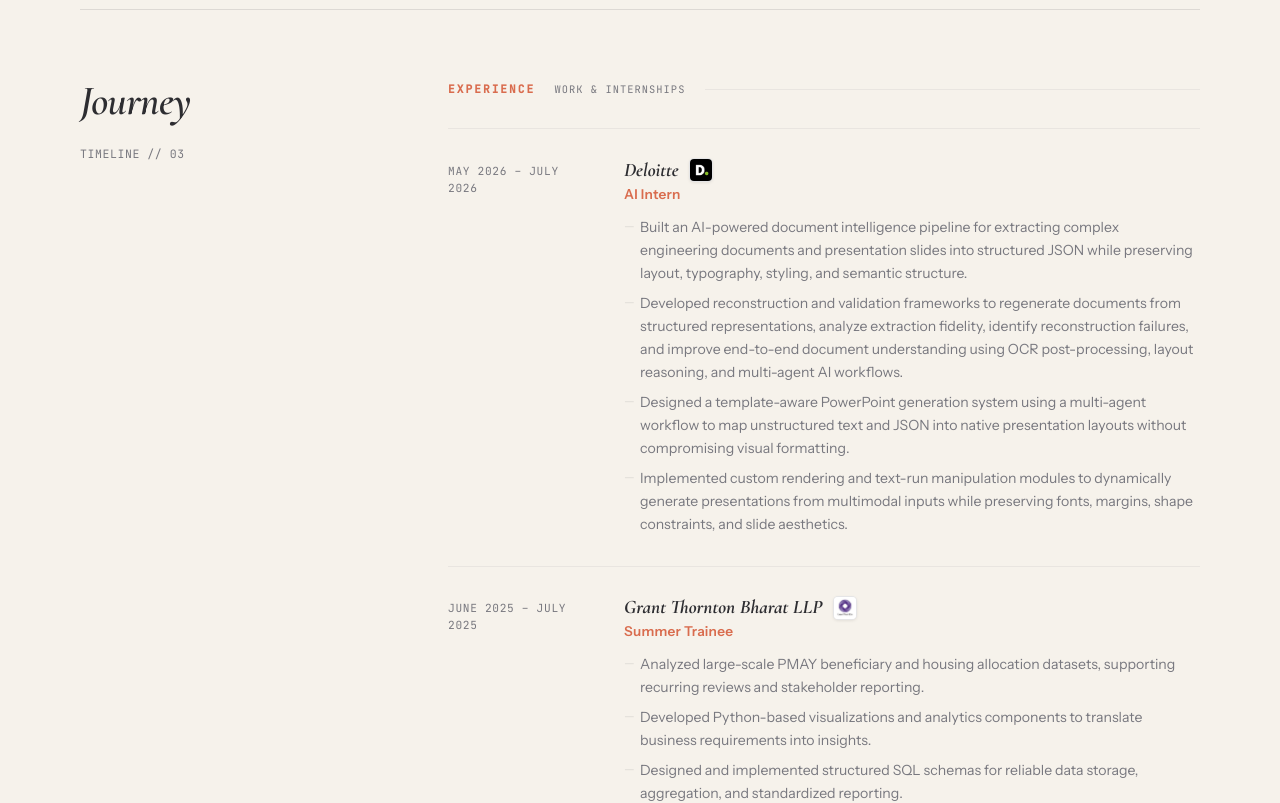
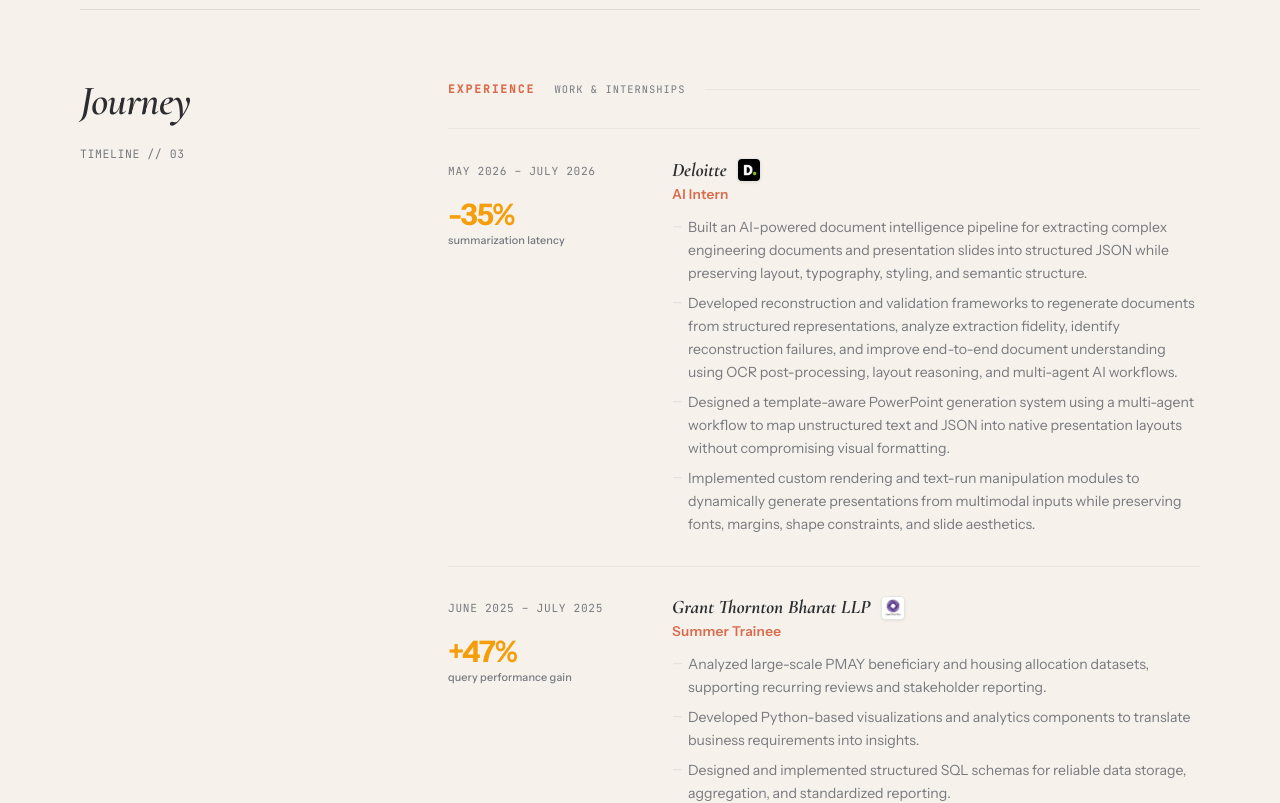
Before and after one commit to ShikharVeer10/ShikharVeer10.github.io, a React (Vite) app: page / in a window 1280 px wide. Shown: the part 3300-4103 px from the top of the page. Built offline with nearby package versions, Linux system fonts and the light colour scheme; no server answers.

Commit message:
feat: integrate animated numerical stats into left column without congesting bullets

```diff
--- a/src/components/Journey.jsx
+++ b/src/components/Journey.jsx
@@ -1,5 +1,41 @@
 import React, { useState, useEffect, useRef } from 'react';
 import { journey } from '../data';
+
+function AnimatedNumber({ value, prefix = '', suffix = '', trigger }) {
+  const [displayValue, setDisplayValue] = useState(0);
+
+  useEffect(() => {
+    if (!trigger) {
+      setDisplayValue(0);
+      return;
+    }
+
+    const duration = 1200; // ms
+    const startTime = performance.now();
+
+    const animate = (currentTime) => {
+      const elapsed = currentTime - startTime;
+      const progress = Math.min(elapsed / duration, 1);
+      // Ease out cubic: 1 - pow(1 - progress, 3)
+      const easeOut = 1 - Math.pow(1 - progress, 3);
+      const current = Math.round(easeOut * value);
+
+      setDisplayValue(current);
+
+      if (progress < 1) {
+        requestAnimationFrame(animate);
+      }
+    };
+
+    requestAnimationFrame(animate);
+  }, [trigger, value]);
+
+  return (
+    <span className="jg-stat-numeric">
+      {prefix}{displayValue}{suffix}
+    </span>
+  );
+}
 
 function JourneyGroup({ label, meta, items }) {
   const groupRef = useRef(null);
@@ -31,10 +67,26 @@ function JourneyGroup({ label, meta, items }) {
             key={idx}
             style={{ transitionDelay: `${idx * 80}ms` }}
           >
-            {/* Date pill — left aligned */}
-            <div className="jg-date">{item.date}</div>
+            {/* Left Column: Date & Animated Metric Badge */}
+            <div className="jg-left-col">
+              <div className="jg-date">{item.date}</div>
 
-            {/* Entry body */}
+              {item.stat && (
+                <div className="jg-stat-badge">
+                  <div className="jg-stat-val">
+                    <AnimatedNumber
+                      value={item.stat.value}
+                      prefix={item.stat.prefix}
+                      suffix={item.stat.suffix}
+                      trigger={visible}
+                    />
+                  </div>
+                  <div className="jg-stat-label">{item.stat.label}</div>
+                </div>
+              )}
+            </div>
+
+            {/* Entry body: Unchanged width & full breathing room for bullets */}
             <div className="jg-body">
               <div className="jg-top">
                 <div className="jg-org-row">
--- a/src/data.js
+++ b/src/data.js
@@ -88,6 +88,12 @@ export const journey = {
       logo: "/logos/deloitte.png",
       linkedin: "https://www.linkedin.com/company/deloitte/",
       date: "May 2026 – July 2026",
+      stat: {
+        value: 35,
+        prefix: "-",
+        suffix: "%",
+        label: "summarization latency"
+      },
       bullets: [
         "Built an AI-powered document intelligence pipeline for extracting complex engineering documents and presentation slides into structured JSON while preserving layout, typography, styling, and semantic structure.",
         "Developed reconstruction and validation frameworks to regenerate documents from structured representations, analyze extraction fidelity, identify reconstruction failures, and improve end-to-end document understanding using OCR post-processing, layout reasoning, and multi-agent AI workflows.",
@@ -101,6 +107,12 @@ export const journey = {
       logo: "/logos/grant-thornton.jpeg",
       linkedin: "https://www.linkedin.com/company/grant-thornton-bharat-llp/",
       date: "June 2025 – July 2025",
+      stat: {
+        value: 47,
+        prefix: "+",
+        suffix: "%",
+        label: "query performance gain"
+      },
       bullets: [
         "Analyzed large-scale PMAY beneficiary and housing allocation datasets, supporting recurring reviews and stakeholder reporting.",
         "Developed Python-based visualizations and analytics components to translate business requirements into insights.",
@@ -113,6 +125,12 @@ export const journey = {
       logo: "/logos/coschoolai.jpeg",
       linkedin: "https://www.linkedin.com/company/coschoolai/",
       date: "April 2023 – June 2023",
+      stat: {
+        value: 36,
+        prefix: "-",
+        suffix: "%",
+        label: "hallucination rate"
+      },
       bullets: [
         "Designed structured prompt sets to evaluate generative AI robustness and benchmarked model phrasing sensitivities.",
         "Conducted systematic evaluation of model robustness by testing edge cases and instruction phrasing.",
--- a/src/index.css
+++ b/src/index.css
@@ -737,8 +737,8 @@ body.dark-mode .tech-badge {
 /* Single entry row */
 .jg-entry {
   display: grid;
-  grid-template-columns: 9rem 1fr;
-  gap: 0 2rem;
+  grid-template-columns: 11.5rem 1fr;
+  gap: 0 2.5rem;
   padding: 1.8rem 0;
   border-bottom: 1px solid var(--line-soft);
   opacity: 0;
@@ -770,6 +770,44 @@ body.dark-mode .tech-badge {
   color: var(--muted);
   padding-top: 0.3rem;
   line-height: 1.5;
+}
+
+
+/* Left Column in Journey Entry */
+.jg-left-col {
+  display: flex;
+  flex-direction: column;
+  gap: 1.25rem;
+}
+
+.jg-stat-badge {
+  display: flex;
+  flex-direction: column;
+  gap: 0.25rem;
+}
+
+.jg-stat-val {
+  font-family: var(--sans);
+  font-size: 1.85rem;
+  font-weight: 800;
+  line-height: 1;
+  letter-spacing: -0.03em;
+  color: #f59e0b; /* Amber warm accent like reference */
+}
+
+body.dark-mode .jg-stat-val {
+  color: #fbbf24;
+  text-shadow: 0 0 20px rgba(245, 158, 11, 0.25);
+}
+
+.jg-stat-label {
+  font-size: 0.68rem;
+  line-height: 1.35;
+  color: var(--muted);
+  font-weight: 500;
+  text-transform: lowercase;
+  letter-spacing: 0.01em;
+  max-width: 9rem;
 }
 
 /* Body column */
```
